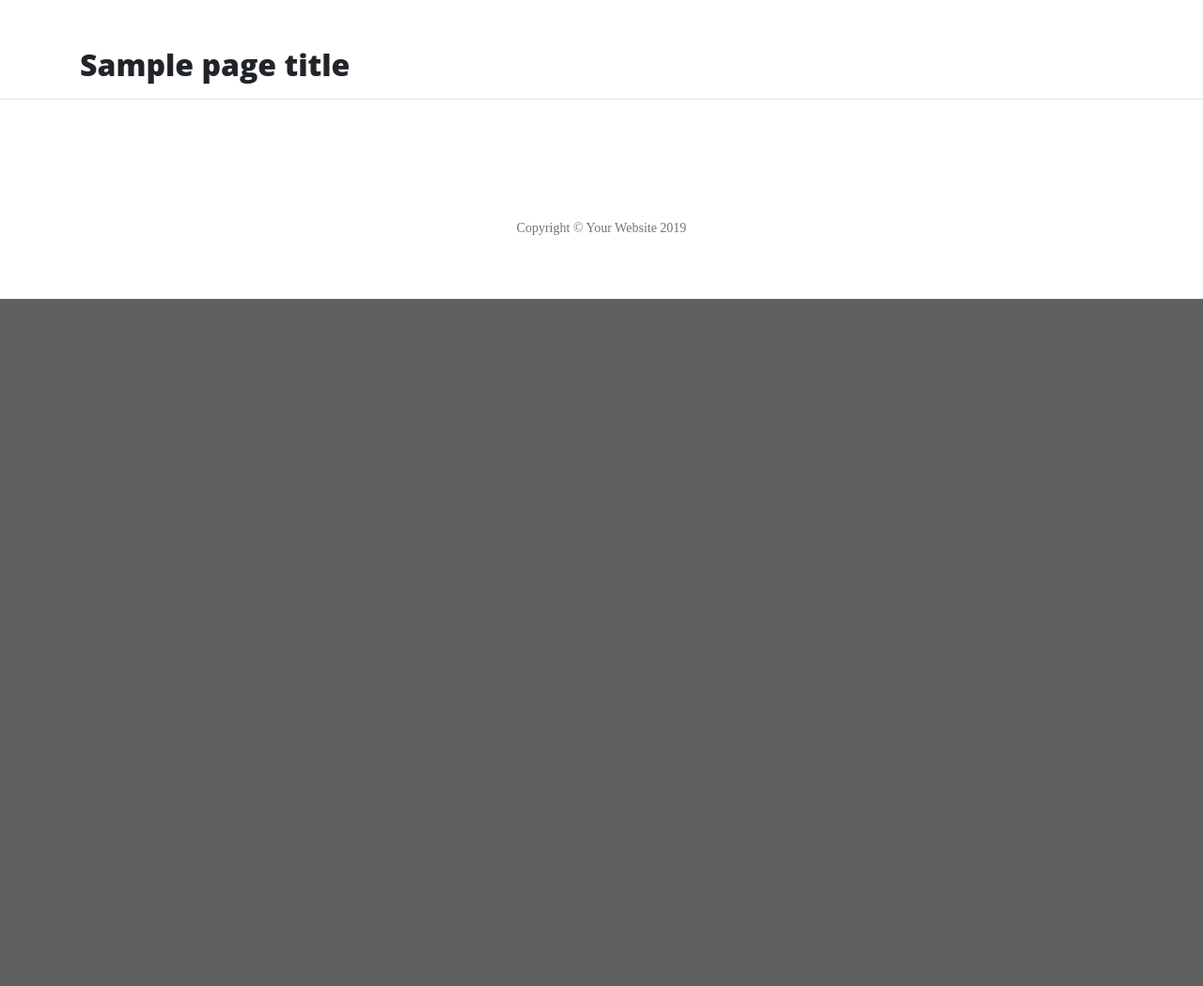
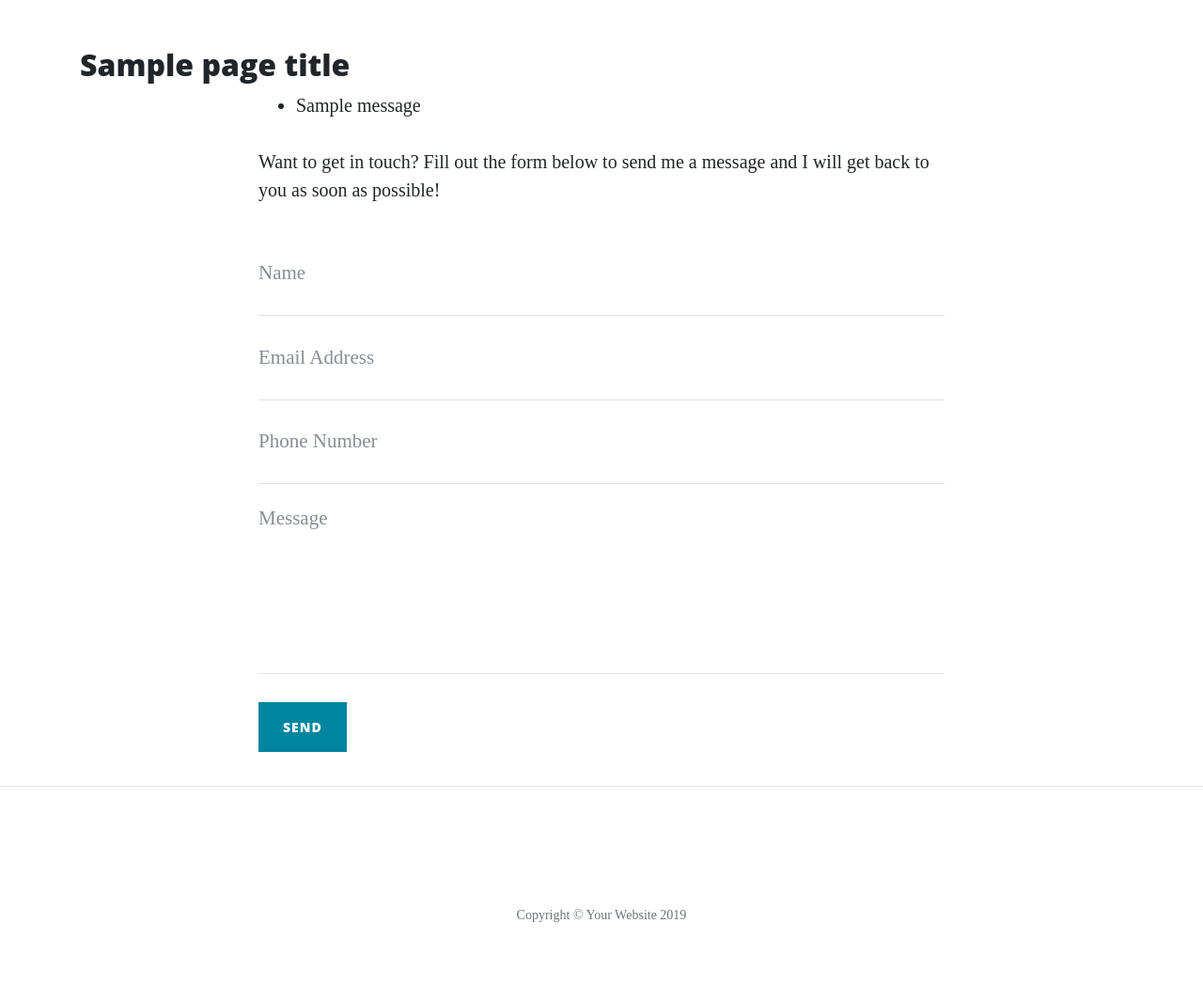
Before and after one commit to ceciliabinck/flask_app, a Python web app: template templates/contact.html in a window 1280 px wide. Shown: the part 628-1677 px from the top of the page at 94% size. Before the commit the page ends 946 px from the top, so only its background shows below. Run offline with Jinja, Linux system fonts and the light colour scheme; the template is opened without the code that fills it: most values are stand-ins (such as "Sample title", 1, 10 or a date in 2020); one stand-in notice (Sample message) is shown; some libraries are stand-ins or nearby versions.

Commit message:
Put in contact form

```diff
--- a/templates/contact.html
+++ b/templates/contact.html
@@ -1,4 +1,58 @@
 {% extends 'base.html' %}
 {% block content %}
-    <h2>{{ page_title }}</h2>
+<h2>{{ page_title }}</h2>
+
+<div class="row">
+    <div class="col-lg-8 col-md-10 mx-auto">
+        {% with messages = get_flashed_messages() %} {% if messages %}
+        <ul class="flashes">
+            {% for message in messages %}
+            <li>{{ message }}</li>
+            {% endfor %}
+        </ul>
+        {% endif %} {% endwith %}
+        <p>Want to get in touch? Fill out the form below to send me a message and I will get back to you as soon as
+            possible!</p>
+        <form method="POST" name="sentMessage" id="contactForm" novalidate>
+            <div class="control-group">
+                <div class="form-group floating-label-form-group controls">
+                    <label>Name</label>
+                    <input type="text" name="name" class="form-control" placeholder="Name" id="name" required
+                        data-validation-required-message="Please enter your name.">
+                    <p class="help-block text-danger"></p>
+                </div>
+            </div>
+            <div class="control-group">
+                <div class="form-group floating-label-form-group controls">
+                    <label>Email Address</label>
+                    <input type="email" name="email" class="form-control" placeholder="Email Address" id="email" required
+                        data-validation-required-message="Please enter your email address.">
+                    <p class="help-block text-danger"></p>
+                </div>
+            </div>
+            <div class="control-group">
+                <div class="form-group col-xs-12 floating-label-form-group controls">
+                    <label>Phone Number</label>
+                    <input type="tel" name="phone" class="form-control" placeholder="Phone Number" id="phone" required
+                        data-validation-required-message="Please enter your phone number.">
+                    <p class="help-block text-danger"></p>
+                </div>
+            </div>
+            <div class="control-group">
+                <div class="form-group floating-label-form-group controls">
+                    <label>Message</label>
+                    <textarea rows="5" name="message" class="form-control" placeholder="Message" id="message" required
+                        data-validation-required-message="Please enter a message."></textarea>
+                    <p class="help-block text-danger"></p>
+                </div>
+            </div>
+            <br>
+            <div id="success"></div>
+            <div class="form-group">
+                <button type="submit" class="btn btn-primary" id="sendMessageButton">Send</button>
+            </div>
+        </form>
+    </div>
+</div>
+
 {% endblock %}
```
